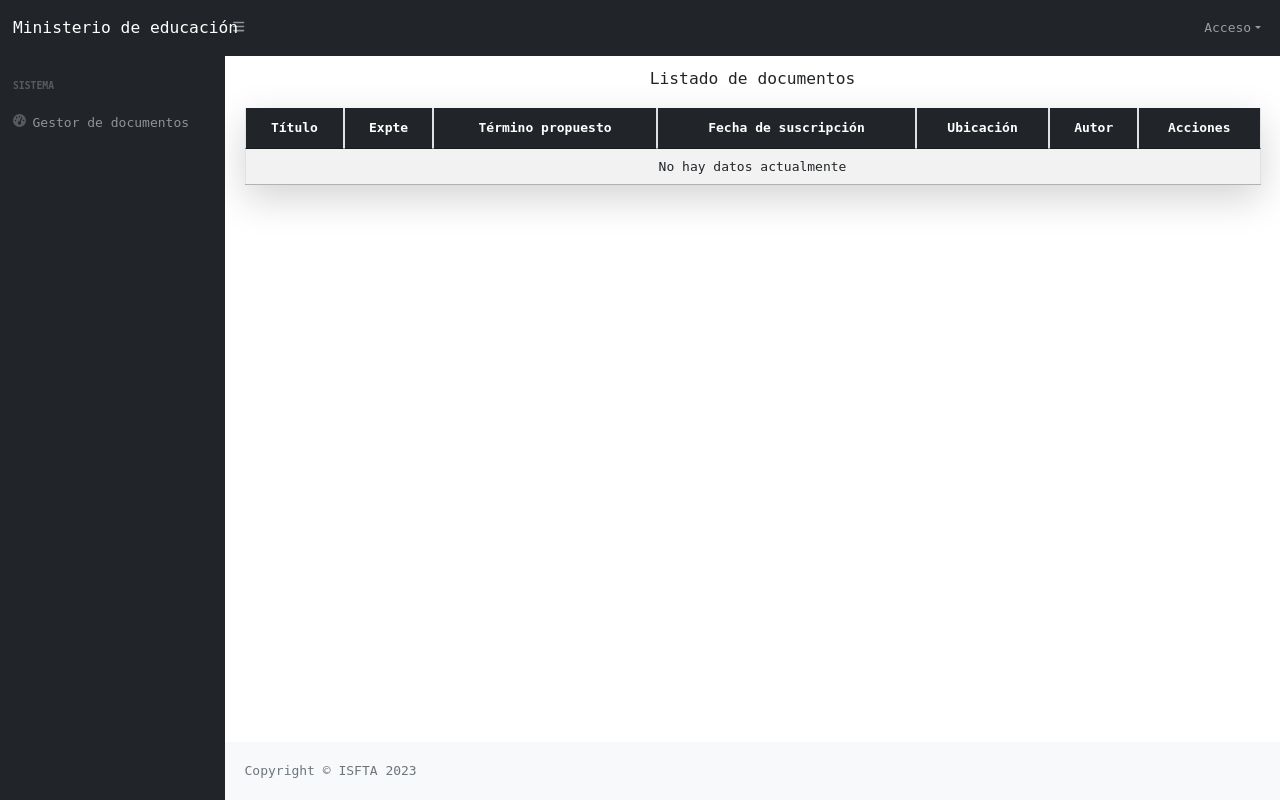
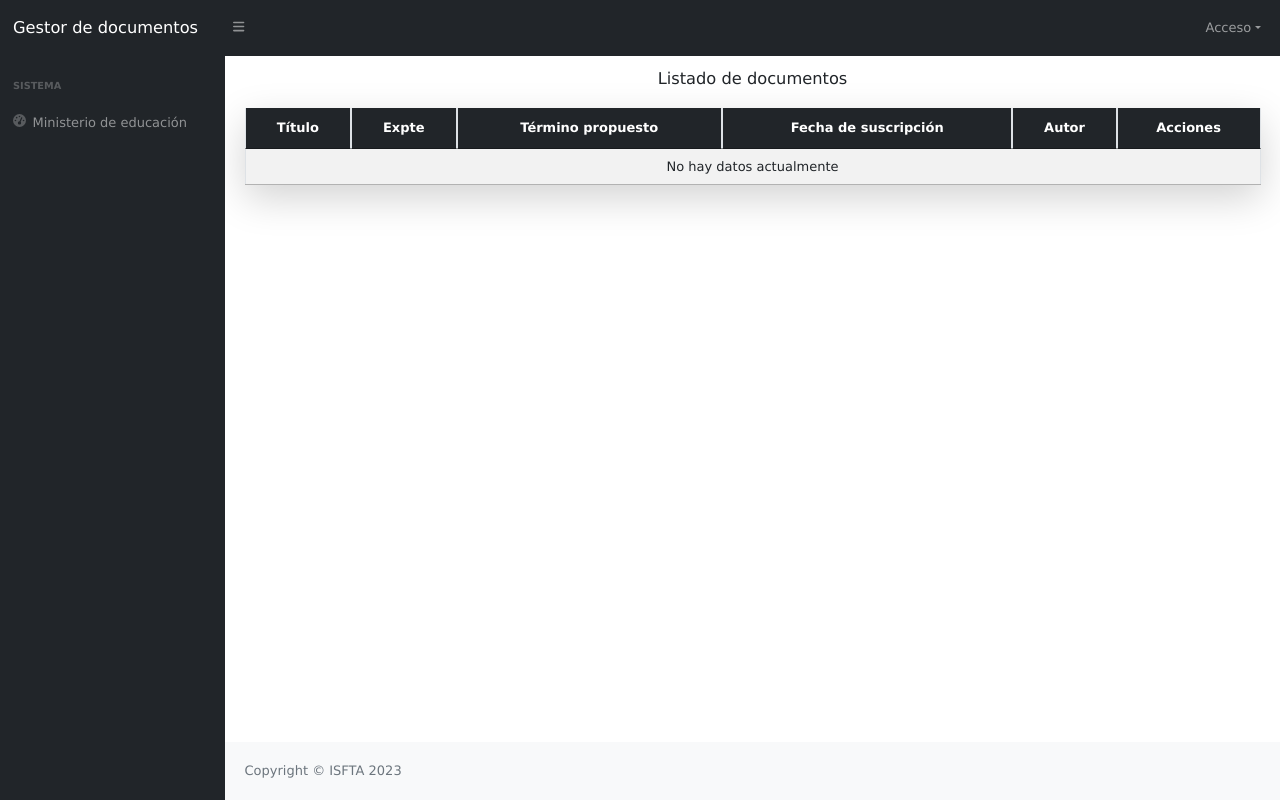
Before and after one commit to ochDiego/proyecto-min-edu, a PHP site: page / in a window 1280 px wide. Run offline with PHP 8.4, Linux system fonts and the light colour scheme; some libraries are stand-ins or nearby versions.

Commit message:
Probando estilos

```diff
--- a/controllers/Documento.php
+++ b/controllers/Documento.php
@@ -104,6 +104,7 @@
 
                                             if($idDocumento){
                                                 $_SESSION['msj']="Documento registrado con éxito";
+
 
                                                 $token=hash_hmac('sha1',$idDocumento,KEY_TOKEN);
 
--- /dev/null
+++ b/css/customStyle.css
@@ -0,0 +1,6 @@
+*,
+*::after,
+*::before{
+    font-family: Verdana, Geneva, Tahoma, sans-serif;
+    font-size: 13px;
+}
--- a/views/documentos/create.php
+++ b/views/documentos/create.php
@@ -1,7 +1,7 @@
 <?php require_once 'views/templates/header.php'; ?>
         <div class="row my-3">
             <div class="col-12">
-                <h2 class="text-center lead"><?= $data['titulo'] ?></h2>
+                <h2 class="text-center lead fs-1"><?= $data['titulo'] ?></h2>
 
                 <a name="" id="" class="btn btn-primary btn-sm" href="index.php" role="button">Lista de documentos</a>
             </div>
--- a/views/documentos/documentos.php
+++ b/views/documentos/documentos.php
@@ -29,30 +29,30 @@
                     <table class="table table-striped table-bordered shadow-lg table-sm" style="width:100%">
                         <thead class="bg-dark text-white">
                             <tr>
-                                <th class="text-center" scope="col">Título</th>
-                                <th class="text-center" scope="col">Expte</th>
-                                <th class="text-center" scope="col">Término propuesto</th>
-                                <th class="text-center" scope="col">Fecha de suscripción</th>
-                                <th class="text-center" scope="col">Ubicación</th>
-                                <th class="text-center" scope="col">Autor</th>
-                                <th class="text-center" scope="col">Acciones</th>
+                                <th class="text-center align-middle" scope="col">Título</th>
+                                <th class="text-center align-middle" scope="col">Expte</th>
+                                <th class="text-center align-middle" scope="col">Término propuesto</th>
+                                <th class="text-center align-middle" scope="col">Fecha de suscripción</th>
+                                <!-- <th class="text-center align-middle" scope="col">Ubicación</th> -->
+                                <th class="text-center align-middle" scope="col">Autor</th>
+                                <th class="text-center align-middle" scope="col" style="width: 100;">Acciones</th>
                             </tr>
                         </thead>
                         <tbody>
                             <?php if(count($data['documentos']) > 0){ ?>
                                 <?php foreach($data['documentos'] as $documento): ?>
                                     <tr class="">
-                                        <td class="text-center" scope="row"><small><?= $documento['titulo']; ?></small></td>
-                                        <td class="text-center"><small><?= $documento['expediente']; ?></small></td>
-                                        <td class="text-center"><small><?= $documento['terminoPropuesto']; ?></small></td>
-                                        <td class="text-center"><small><?= modificarFecha($documento['fechaSuscripcion']); ?></small></td>
-                                        <td class="text-center"><small><?= $documento['ubicacion']; ?></small></td>
-                                        <td class="text-center"><small><?= $documento['autor']; ?></small></td>
-                                        <td class="text-center">
+                                        <td class="text-center align-middle" scope="row"><small><?= $documento['titulo']; ?></small></td>
+                                        <td class="text-center align-middle"><small><?= $documento['expediente']; ?></small></td>
+                                        <td class="text-center align-middle"><small><?= $documento['terminoPropuesto']; ?></small></td>
+                                        <td class="text-center align-middle"><small><?= modificarFecha($documento['fechaSuscripcion']); ?></small></td>
+                                        <!-- <td class="text-center"><small><?php //$documento['ubicacion']; ?></small></td> -->
+                                        <td class="text-center align-middle"><small><?= $documento['autor']; ?></small></td>
+                                        <td class="text-center align-middle">
 
-                                            <a name="" id="" class="btn btn-outline-primary btn-sm" href="index.php?c=Documento&m=show&id=<?= $documento['idDocumento'];?>&token=<?= hash_hmac('sha1',$documento['idDocumento'],KEY_TOKEN); ?>" role="button">Ver más</a>
+                                            <a name="" id="" class="btn btn-primary btn-sm d-block" href="index.php?c=Documento&m=show&id=<?= $documento['idDocumento'];?>&token=<?= hash_hmac('sha1',$documento['idDocumento'],KEY_TOKEN); ?>" role="button">Ver más</a>
 
-                                            <a name="" id="" class="btn btn-outline-danger btn-sm px-4" href="assets/archivos/<?= $documento['archivoAdjunto']; ?>" target="_BLANK" role="button">pdf</a>
+                                            <a name="" id="" class="btn btn-secondary btn-sm px-4 d-block" href="assets/archivos/<?= $documento['archivoAdjunto']; ?>" target="_BLANK" role="button">PDF</a>
 
                                         <?php if(isset($_SESSION['usuario']) && $_SESSION['usuario'] == "Administrador"): ?>
                                             <a name="" id="" class="btn btn-info btn-sm" href="index.php?c=Documento&m=edit&id=<?= $documento['idDocumento']; ?>&token=<?= hash_hmac('sha1',$documento['idDocumento'],KEY_TOKEN); ?>" role="button">Editar</a>
--- a/views/documentos/edit.php
+++ b/views/documentos/edit.php
@@ -2,7 +2,7 @@
 
         <div class="row my-3">
             <div class="col-12">
-                <h2 class="text-center lead"><?= $data['titulo']; ?></h2>
+                <h2 class="text-center lead fs-1"><?= $data['titulo']; ?></h2>
 
                 <a name="" id="" class="btn btn-primary btn-sm" href="index.php" role="button">Lista de documentos</a>
             </div>
--- a/views/templates/header.php
+++ b/views/templates/header.php
@@ -8,7 +8,7 @@
     <meta name="viewport" content="width=device-width, initial-scale=1, shrink-to-fit=no" />
     <meta name="description" content="" />
     <meta name="author" content="" />
-    <title>Ministerio de Educación</title>
+    <title>Gestor de documentos</title>
     <link href="https://cdn.jsdelivr.net/npm/simple-datatables@7.1.2/dist/style.min.css" rel="stylesheet" />
     <link href="css/styles.css" rel="stylesheet" />
     <link rel="stylesheet" href="css/boxicons.min.css">
@@ -20,20 +20,15 @@
     <script src="js/sweetalert2@11.js"></script>
 
     <script src="https://use.fontawesome.com/releases/v6.3.0/js/all.js" crossorigin="anonymous"></script>
-    <style>
-        *,
-        *::after,
-        *::before{
-            font-family: monospace;
-            font-size: 13px;
-        }
-    </style>
+
+    <!-- Custom Style -->
+    <link rel="stylesheet" href="css/customStyle.css">
 </head>
 
 <body class="sb-nav-fixed">
     <nav class="sb-topnav navbar navbar-expand navbar-dark bg-dark">
         <!-- Navbar Brand-->
-        <a class="navbar-brand ps-3" href="index.php">Ministerio de educación</a>
+        <a class="navbar-brand ps-3" href="index.php">Gestor de documentos</a>
         <!-- Sidebar Toggle-->
         <button class="btn btn-link btn-sm order-1 order-lg-0 me-4 me-lg-0" id="sidebarToggle" href="#!"><i
                 class="fas fa-bars"></i></button>
@@ -79,7 +74,7 @@
 
                             <a class="nav-link" href="index.php">
                                 <div class="sb-nav-link-icon"><i class="fas fa-tachometer-alt"></i></div>
-                                Gestor de documentos
+                                Ministerio de educación
                             </a>
 
 
```
Also changed, not shown: 1 other file.
